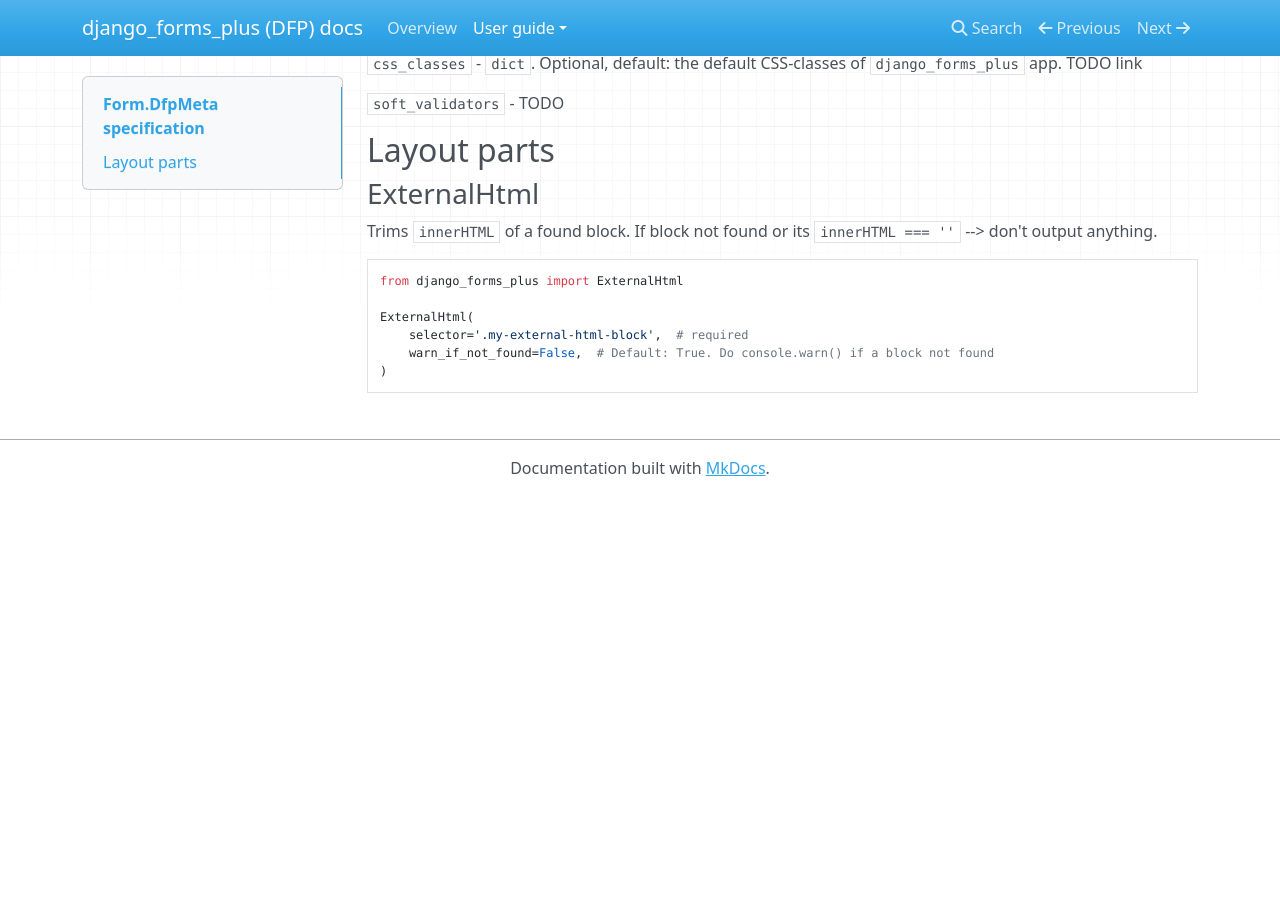
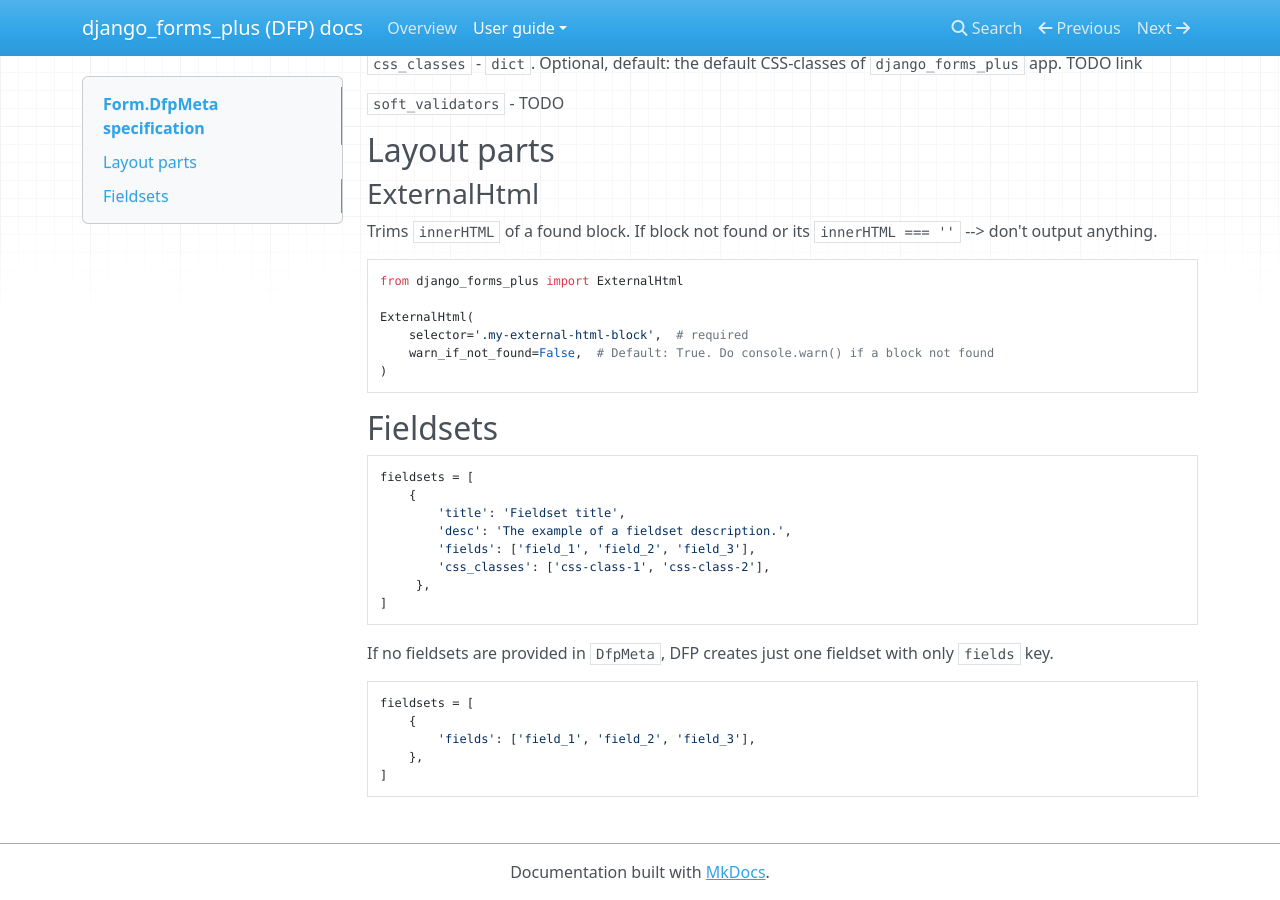
Before and after one commit to versusbassz/django_forms_plus, an MkDocs documentation site: the page built from docs/user-guide/form-meta.md, in a window 1280 px wide and 900 px high, scrolled down 713 px. Built offline with MkDocs 1.6.1, drawn with Linux system fonts in a browser that asks for light colours; nearby versions of some CDN libraries; before the commit the page ends 1209 px from its top, so only the background shows below that.

Commit message:
docs: Add fieldsets spec example

````diff
--- a/docs/user-guide/form-meta.md
+++ b/docs/user-guide/form-meta.md
@@ -51,3 +51,27 @@ ExternalHtml(
     warn_if_not_found=False,  # Default: True. Do console.warn() if a block not found
 )
 ```
+
+
+## Fieldsets
+
+```python
+fieldsets = [
+    {
+        'title': 'Fieldset title',
+        'desc': 'The example of a fieldset description.',
+        'fields': ['field_1', 'field_2', 'field_3'],
+        'css_classes': ['css-class-1', 'css-class-2'],
+     },
+]
+```
+
+If no fieldsets are provided in `DfpMeta`, DFP creates just one fieldset with only `fields` key.
+
+```python
+fieldsets = [
+    {
+        'fields': ['field_1', 'field_2', 'field_3'],
+    },
+]
+```
````
